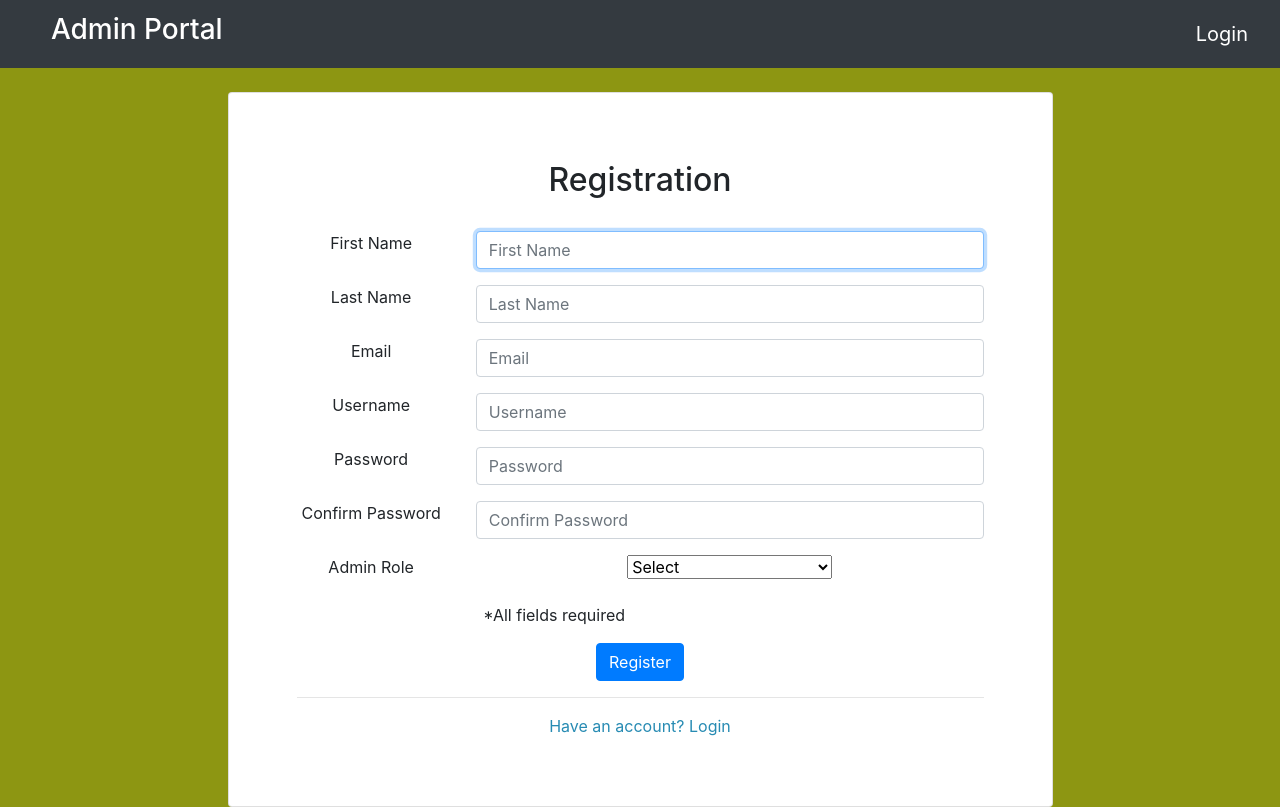
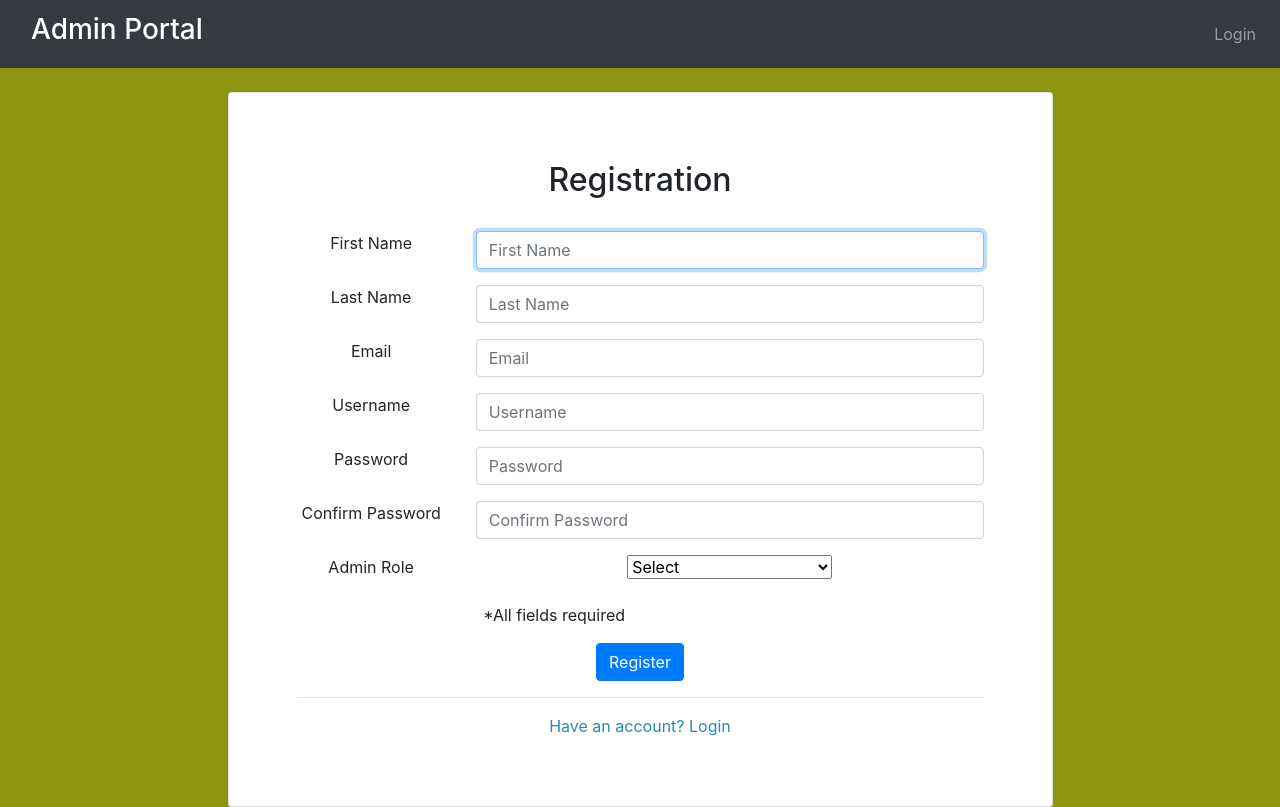
Before and after one commit to Cklewis/Admin-Portal, a PHP site: page /registration.php in a window 1280 px wide. Run offline with PHP 8.4, Linux system fonts and the light colour scheme; some libraries are stand-ins or nearby versions.

Commit message:
finished designing navbar

```diff
--- a/includes/navigation.php
+++ b/includes/navigation.php
@@ -7,9 +7,11 @@
                     <span class="navbar-toggler-icon"></span>
                 </button>
             </div>
-            <ul class="nav navbar-right top-nav">
-                <a href="login.php" class="navbar-brand">
-                    Login
-                </a>
-            </ul>
+            <div class="collapse navbar-collapse" id="navBarSupportedContent">
+                <ul class="navbar-nav ml-auto">
+                    <li class="nav-item">
+                    <a href=login.php class="nav-link">Login</a>
+                    </li>
+                </ul>
+            </div>
         </nav>
```
Also changed, not shown: dashboard.php (deleted), includes/logout.php (added), index.php (added).
